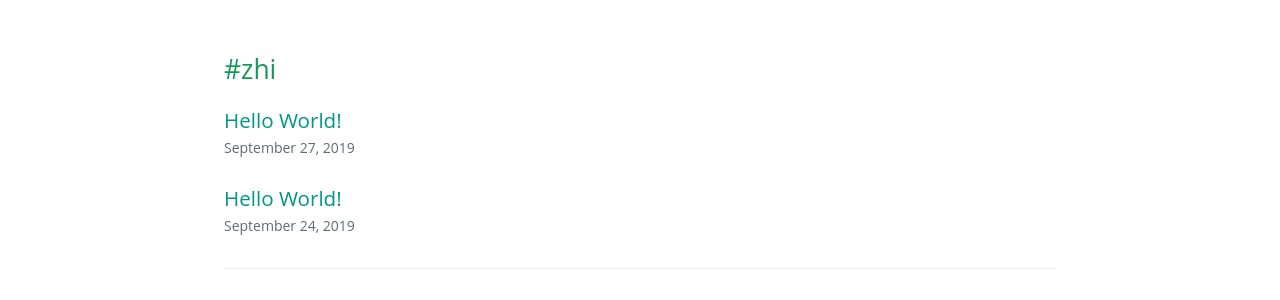
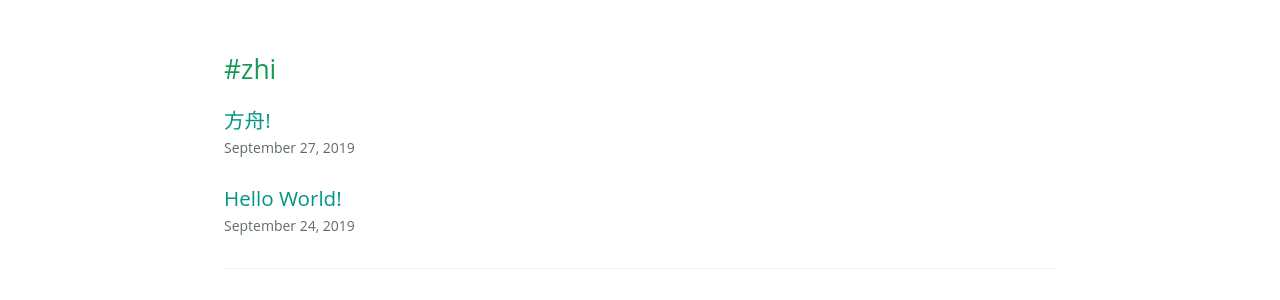
Before and after one commit to sockzhi/sockzhi.github.io, a Jekyll site: the page built from pages/tags.html, in a window 1280 px wide. Shown: the part 391-691 px from the top of the page. Built offline with Jekyll 4.4.1, drawn with Linux system fonts in a browser that asks for light colours; some web fonts are replaced.

```diff
--- a/_posts/2019-9-27-fangzhou.md
+++ b/_posts/2019-9-27-fangzhou.md
@@ -1,6 +1,6 @@
 ---
 layout: post
-title: Hello World!
+title: 方舟!
 tags: zhi
 stickie: true
 ---
```
Also changed, not shown: _posts/2019-9-24-hello-world.md (+0 -1 lines).
